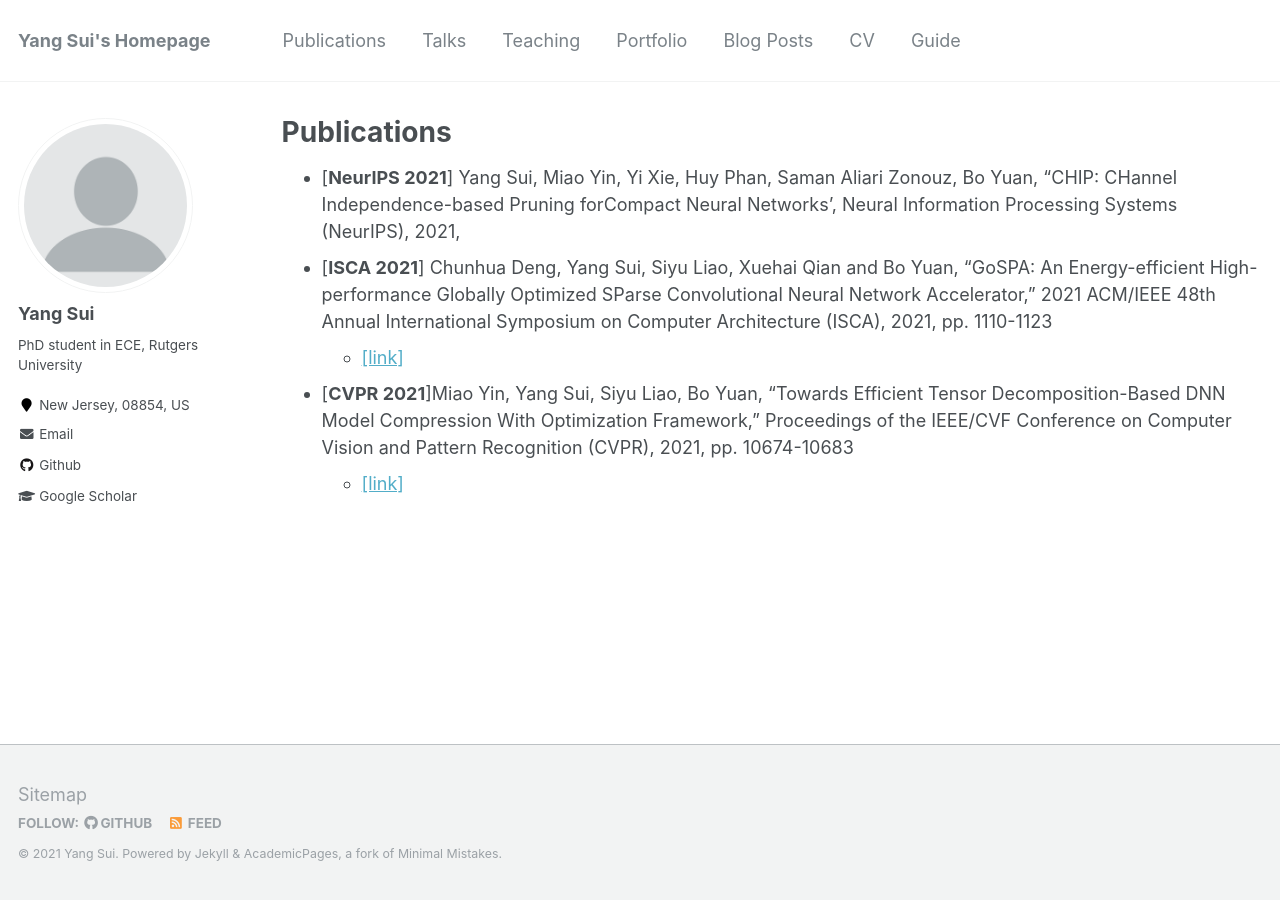
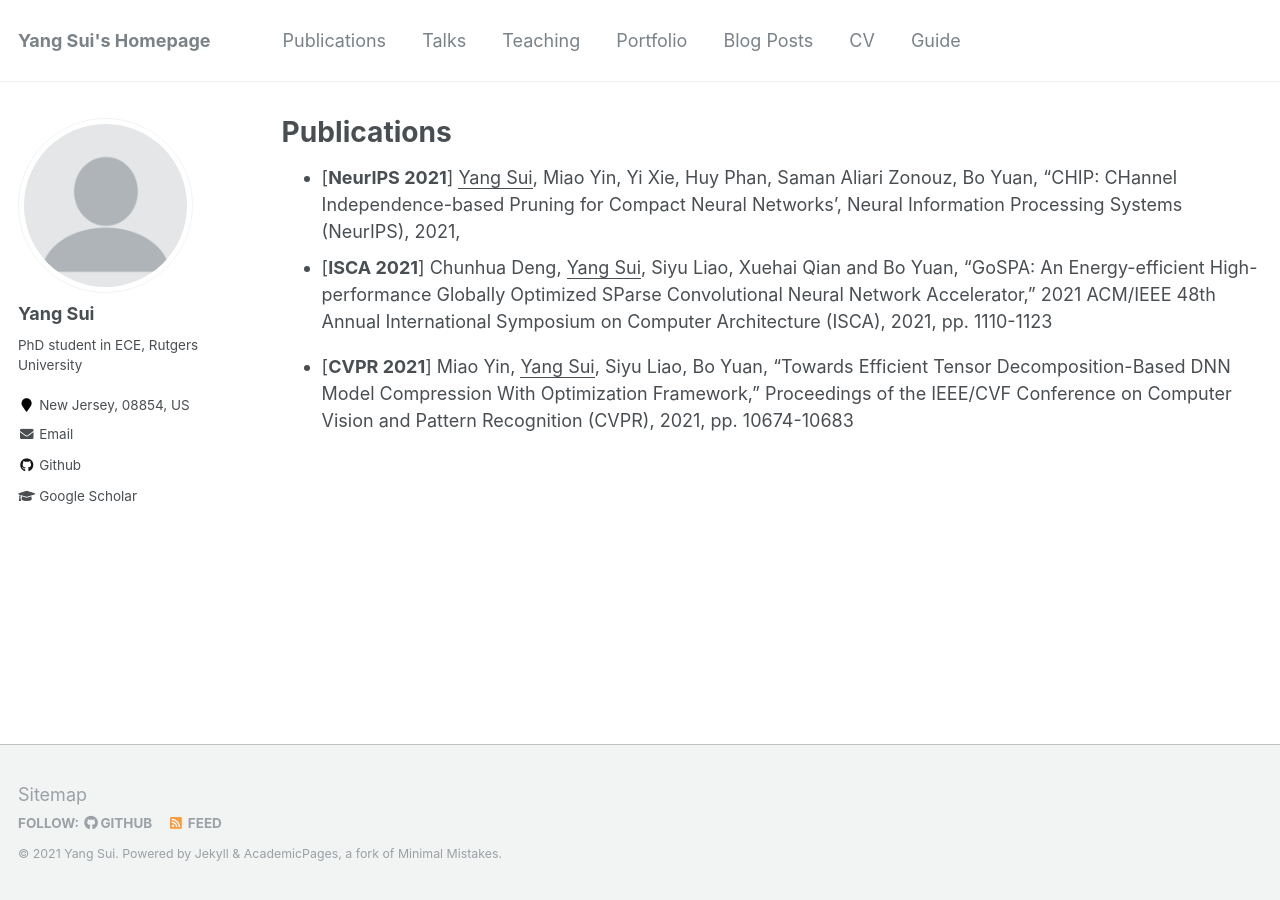
Before and after one commit to Eclipsess/yang-sui.github.io, a Jekyll site: the page built from _pages/publications.md, in a window 1280 px wide. Built offline with Jekyll 4.4.1, drawn with Linux system fonts in a browser that asks for light colours.

Commit message:
modification

```diff
--- a/_pages/publications.md
+++ b/_pages/publications.md
@@ -21,8 +21,10 @@ author_profile: true
 
 
 
-* [**NeurIPS 2021**] Yang Sui, Miao Yin, Yi Xie, Huy Phan, Saman Aliari Zonouz, Bo Yuan, "CHIP: CHannel Independence-based Pruning forCompact Neural Networks', Neural Information Processing Systems (NeurIPS), 2021,
-* [**ISCA 2021**] Chunhua Deng, Yang Sui, Siyu Liao, Xuehai Qian and Bo Yuan, "GoSPA: An Energy-efficient High-performance Globally Optimized SParse Convolutional Neural Network Accelerator," 2021 ACM/IEEE 48th Annual International Symposium on Computer Architecture (ISCA), 2021, pp. 1110-1123
-  * [[link]](https://ieeexplore.ieee.org/abstract/document/9499915)
-* [**CVPR 2021**]Miao Yin, Yang Sui, Siyu Liao, Bo Yuan, "Towards Efficient Tensor Decomposition-Based DNN Model Compression With Optimization Framework," Proceedings of the IEEE/CVF Conference on Computer Vision and Pattern Recognition (CVPR), 2021, pp. 10674-10683
-  * [[link]](https://openaccess.thecvf.com/content/CVPR2021/html/Yin_Towards_Efficient_Tensor_Decomposition-Based_DNN_Model_Compression_With_Optimization_Framework_CVPR_2021_paper.html)
+* [**NeurIPS 2021**] <u>Yang Sui</u>, Miao Yin, Yi Xie, Huy Phan, Saman Aliari Zonouz, Bo Yuan, "CHIP: CHannel Independence-based Pruning for Compact Neural Networks', Neural Information Processing Systems (NeurIPS), 2021,
+* [**ISCA 2021**] Chunhua Deng, <u>Yang Sui</u>, Siyu Liao, Xuehai Qian and Bo Yuan, "GoSPA: An Energy-efficient High-performance Globally Optimized SParse Convolutional Neural Network Accelerator," 2021 ACM/IEEE 48th Annual International Symposium on Computer Architecture (ISCA), 2021, pp. 1110-1123
+
+[comment]: <> (  * [[link]]&#40;https://ieeexplore.ieee.org/abstract/document/9499915&#41;)
+* [**CVPR 2021**] Miao Yin, <u>Yang Sui</u>, Siyu Liao, Bo Yuan, "Towards Efficient Tensor Decomposition-Based DNN Model Compression With Optimization Framework," Proceedings of the IEEE/CVF Conference on Computer Vision and Pattern Recognition (CVPR), 2021, pp. 10674-10683
+
+[comment]: <> (  * [[link]]&#40;https://openaccess.thecvf.com/content/CVPR2021/html/Yin_Towards_Efficient_Tensor_Decomposition-Based_DNN_Model_Compression_With_Optimization_Framework_CVPR_2021_paper.html&#41;)
```
Also changed, not shown: _pages/about.md (+3 -3 lines), _pages/cv.md (+3 -3 lines).
